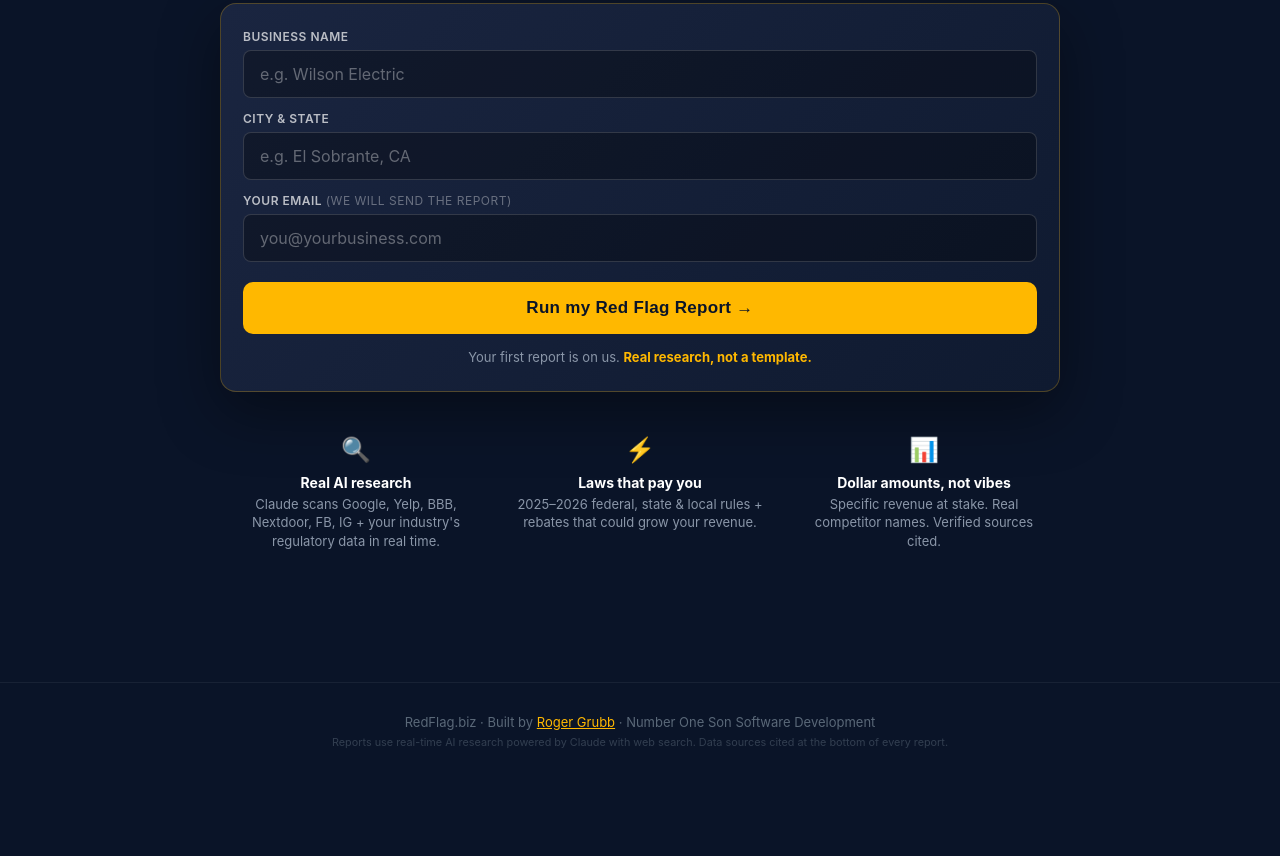
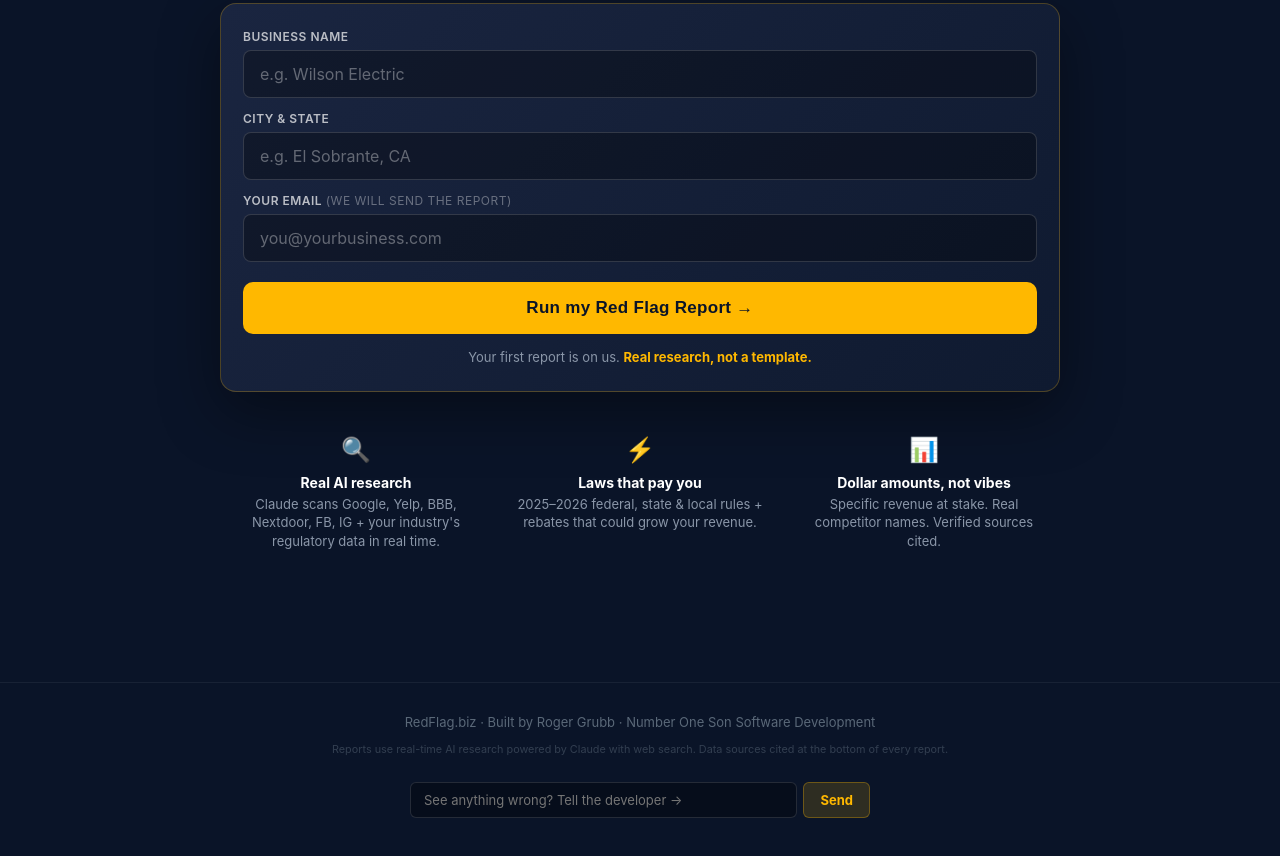
Before and after one commit to rogergrubb/RedFlagLocal, a website: page index.html in a window 1280 px wide. Shown: the part 404-1260 px from the top of the page. Before the commit the page ends 1186 px from the top, so only its background shows below. Drawn offline with Linux system fonts and the light colour scheme.

Commit message:
Footer: replace email link with feedback form

```diff
--- a/index.html
+++ b/index.html
@@ -191,8 +191,15 @@ footer a { color: #ffb800; }
 </div>
 
 <footer>
-  RedFlag.biz · Built by <a href="mailto:roger@grubb.net">Roger Grubb</a> · Number One Son Software Development<br>
-  <small style="opacity:.5;">Reports use real-time AI research powered by Claude with web search. Data sources cited at the bottom of every report.</small>
+  <div style="display:flex; flex-direction:column; align-items:center; gap:10px;">
+    <div>RedFlag.biz · Built by Roger Grubb · Number One Son Software Development</div>
+    <small style="opacity:.5;">Reports use real-time AI research powered by Claude with web search. Data sources cited at the bottom of every report.</small>
+    <form id="feedback-form" onsubmit="return submitFeedback(event)" style="display:flex; gap:6px; margin-top:14px; width:100%; max-width:460px;">
+      <input type="text" id="feedback-input" placeholder="See anything wrong? Tell the developer →" maxlength="500" style="flex:1; padding:9px 13px; border-radius:6px; border:1px solid rgba(255,255,255,.12); background:rgba(0,0,0,.3); color:#fff; font-size:13px; font-family:inherit; outline:none;">
+      <button type="submit" style="background:rgba(255,184,0,.15); color:#ffb800; border:1px solid rgba(255,184,0,.3); padding:9px 16px; border-radius:6px; font-size:13px; font-weight:700; cursor:pointer; font-family:inherit;">Send</button>
+    </form>
+    <div id="feedback-result" style="font-size:12px; min-height:16px; opacity:.85;"></div>
+  </div>
 </footer>
 
 <script>
@@ -414,6 +421,21 @@ function startCheckout() {
   var trust = document.getElementById("trust-strip");
   if (trust) trust.innerHTML = (fromParam ? esc2(fromParam) + " covered the cost of this one." : "First report on us.") + " <span>Real AI runs in ~60 sec.</span>";
 })();
+
+async function submitFeedback(e) {
+  e.preventDefault();
+  var input = document.getElementById("feedback-input");
+  var result = document.getElementById("feedback-result");
+  var msg = input.value.trim();
+  if (!msg || msg.length < 3) { result.textContent = "Add a few more words."; result.style.color = "#ff4747"; return false; }
+  result.textContent = "Sending\u2026"; result.style.color = "#c4cdd9";
+  try {
+    var res = await fetch("/api/feedback", { method: "POST", headers: { "Content-Type": "application/json" }, body: JSON.stringify({ message: msg, context: { page: location.href, biz: (typeof app !== "undefined" && app.biz) || "", city: (typeof app !== "undefined" && app.city) || "", userAgent: navigator.userAgent } }) });
+    if (!res.ok) throw new Error("HTTP " + res.status);
+    result.textContent = "\u2713 Thank you. Roger received it."; result.style.color = "#5eea84"; input.value = "";
+  } catch(err) { result.textContent = "Send failed. Try again."; result.style.color = "#ff4747"; }
+  return false;
+}
 </script>
 
 </body>
```
